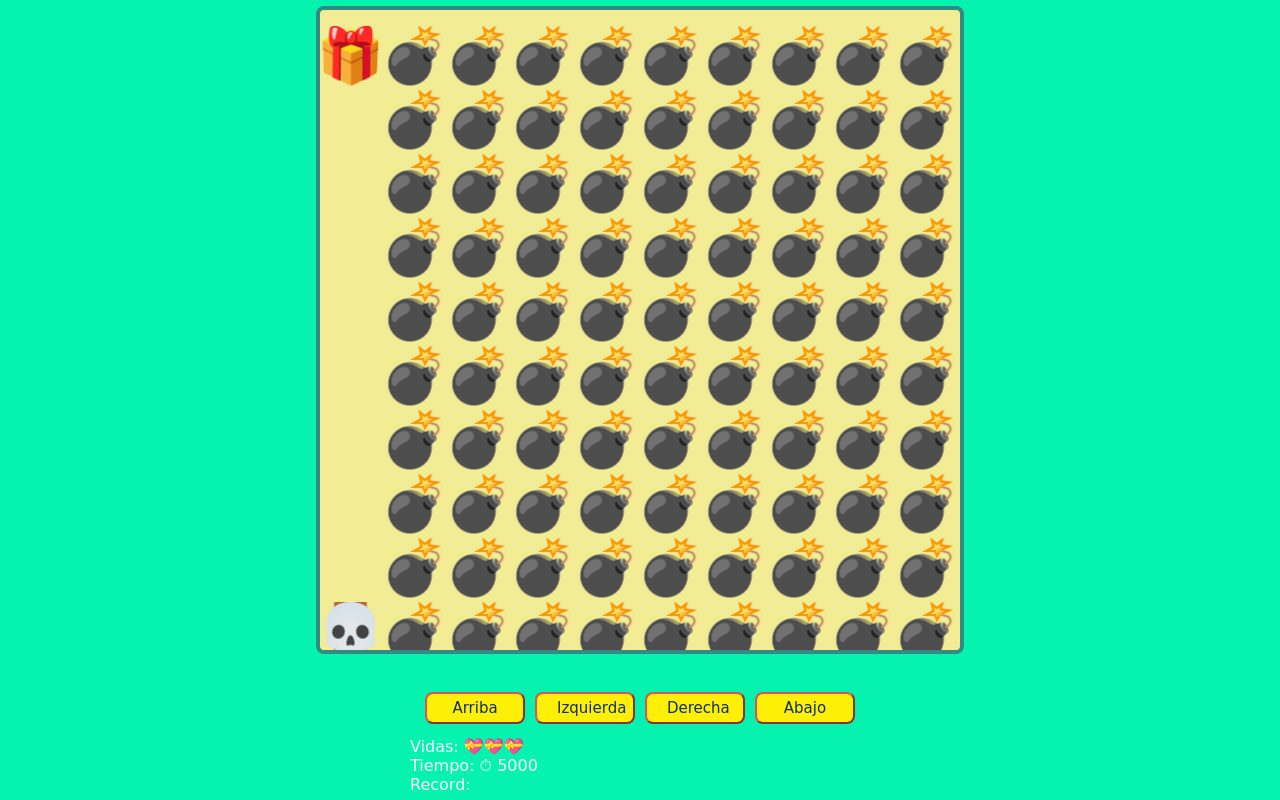
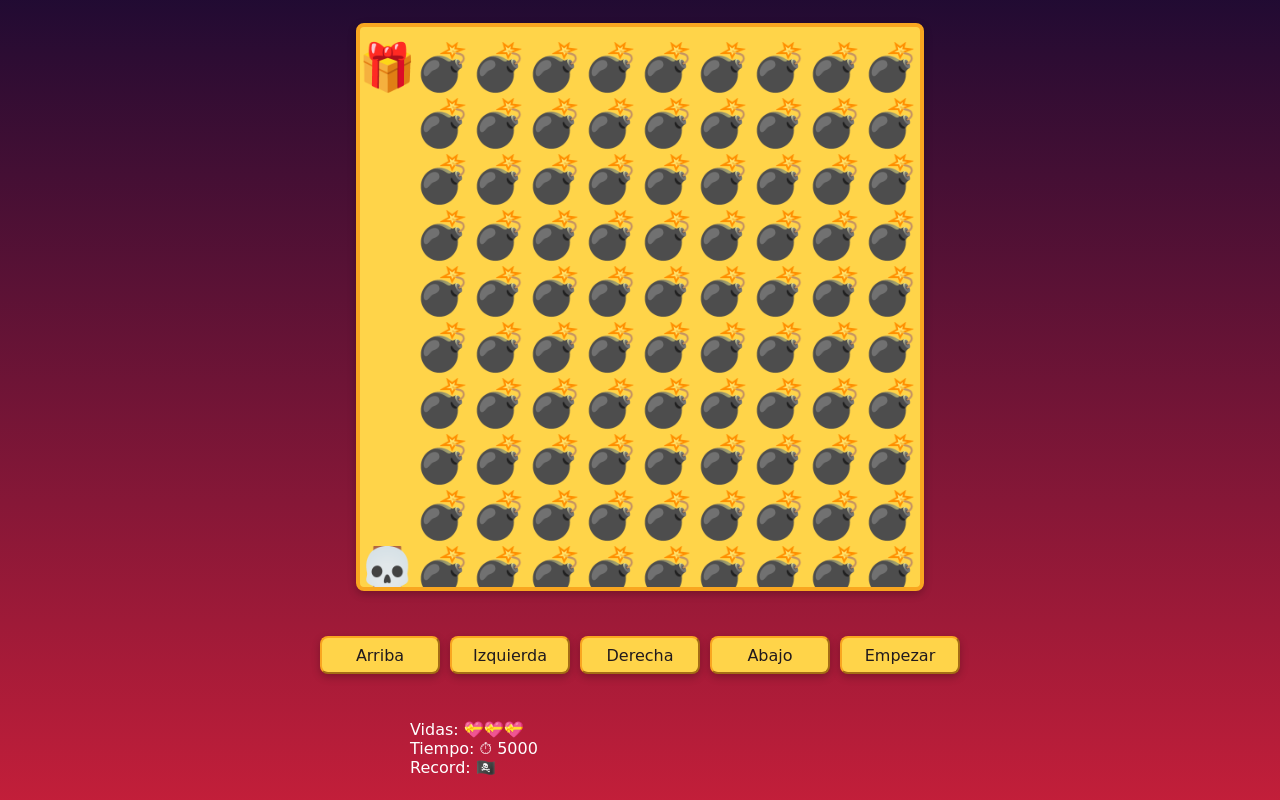
Before and after one commit to davecoude/Skull-bombs, a plain HTML site: page index.html in a window 1280 px wide. Drawn offline with Linux system fonts and the light colour scheme; a web font is replaced by a local one.

Commit message:
Implementación de nuevos estilos, funcionalidad reinicio juego y corrección de bugs

```diff
--- a/css/main.css
+++ b/css/main.css
@@ -1,9 +1,23 @@
 body {
-    background-color: #05F2AF;
     color: #fff;
     font-family: 'Calistoga', cursive;
     margin: 0;
     padding: 0;
+
+    background: hsla(350, 73%, 44%, 1);
+    background: linear-gradient(90deg, hsla(350, 73%, 44%, 1) 0%, hsla(274, 65%, 12%, 1) 100%);
+    background: -moz-linear-gradient(90deg, hsla(350, 73%, 44%, 1) 0%, hsla(274, 65%, 12%, 1) 100%);
+    background: -webkit-linear-gradient(90deg, hsla(350, 73%, 44%, 1) 0%, hsla(274, 65%, 12%, 1) 100%);
+    filter: progid: DXImageTransform.Microsoft.gradient( startColorstr="#C11E38", endColorstr="#220B34", GradientType=1 );
+}
+
+.info__juego {
+    display: flex;
+    margin: 0 auto;
+    flex-direction: column;
+    justify-content: center;
+    align-items: center;
+    width: 80%;
 }
 
 .game__container {
@@ -16,10 +30,10 @@ body {
 }
 
 canvas {
-    border: 4px solid #2E8C83;
+    border: 4px solid #F9A620;
     border-radius: 8px;
-    background-color: #F2EC94;
-    margin-bottom: 25px;
+    background:#FFD449;
+    box-shadow: rgba(0, 0, 0, 0.24) 0px 3px 8px;
 }
 
 .btns {
@@ -31,15 +45,17 @@ canvas {
 }
 
 button {
-    color: #0F2F59;
-    background-color: #fdef05;
+    color: #211A1D;
+    box-shadow: rgba(0, 0, 0, 0.24) 0px 3px 8px;
+    background-color: #FFD449;
     border-radius: 8px;
-    border-color: #D9525E;
+    border-color: #F9A620;
     font-family: inherit;
-    font-size: 15px;
+    font-size: 16px;
     margin: 0;
     padding: 5px 20px;
-    width: 100px;
+    width: 120px;
+    height: 38px;
 }
 
 button:not(:last-child) {
@@ -60,9 +76,10 @@ p {
     width: 100%;
 }
 
-@media (max-width: 440px) {
-    button {
-        margin-top: 25px;
+@media (max-width: 620px) {
+
+    .info__juego h1 {
+        font-size: 28px;
     }
 
     #up,
--- a/index.html
+++ b/index.html
@@ -11,6 +11,7 @@
     <title>💣| Skull Bombs |💀</title>
 </head>
 <body>
+
     <div class="game__container">
         <canvas id="game"></canvas>
 
@@ -19,12 +20,13 @@
             <button id="left">Izquierda</button>
             <button id="right">Derecha</button>
             <button id="down">Abajo</button>
+            <button id="reload">Empezar</button>
         </div>
 
         <div class="messages">
             <p>Vidas: <span id="corazones"></span></p>
             <p>Tiempo: ⏱ <span id="tiempo"></span></p>
-            <p>Record: <span id="record"></span></p>
+            <p>Record: 🏴‍☠️ <span id="record"></span></p>
             <p id="resultado"></p>
         </div>
     </div>
--- a/js/game.js
+++ b/js/game.js
@@ -8,6 +8,11 @@ const cronometro = document.querySelector('#tiempo');
 // record
 const spanRecord = document.querySelector('#record');
 const pResultado = document.querySelector('#resultado');
+
+//recargar juego
+const reload = document.querySelector('#reload');
+reload.addEventListener('click', empezarDeNuevo);
+window.addEventListener('keydown',tecFisico)
 
 //Teclas digitales
 const tecArriba = document.querySelector('#up');
@@ -50,15 +55,20 @@ window.addEventListener('resize', resizeScreenGame); //ajustar pantalla al juego
 function resizeScreenGame() {
 
     if (window.innerHeight > window.innerWidth) {
-        canvasSize = window.innerWidth * 0.8;
+        canvasSize = window.innerWidth * 0.7;
     } else {
-        canvasSize = window.innerHeight * 0.8;
+        canvasSize = window.innerHeight * 0.7;
     }
+
+    posicionJugador.x = undefined;
+    posicionJugador.y = undefined;
 
     canvas.setAttribute('width', canvasSize);
     canvas.setAttribute('height', canvasSize);
 
     itemsSize = canvasSize / 10;
+
+    canvasSize = Number(canvasSize.toFixed(0));
 
     // comenzar juego despues del resize de la pantalla
     startGame();
@@ -160,6 +170,7 @@ function tecFisico(event) {
     if (event.key == 'ArrowLeft') moverIzquierda();
     if (event.key == 'ArrowRight') moverDerecha();
     if (event.key == 'ArrowDown') moverAbajo();
+    if (event.key == ' ') empezarDeNuevo();
 }
 
 function siguienteNivel() {
@@ -278,3 +289,7 @@ function moverAbajo() {
         startGame();
     }
 }
+
+function empezarDeNuevo() {
+    window.location.reload();
+}
```
